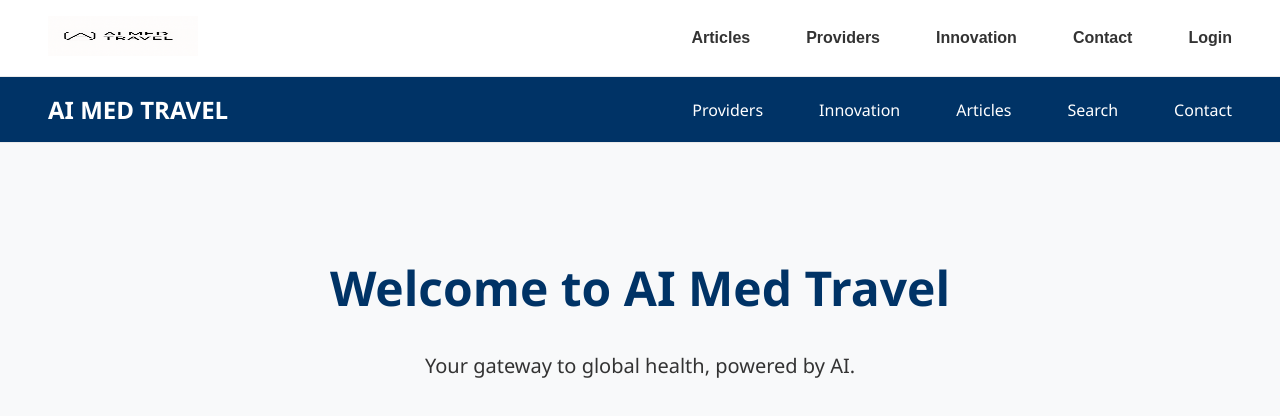
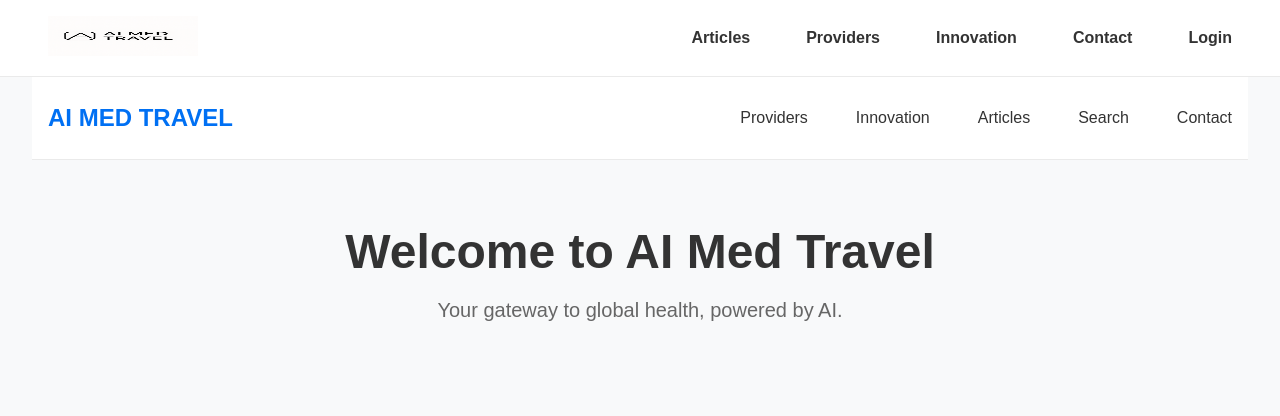
Before and after one commit to Lakewiew20000/Ai-med-travel, a Next.js app: page / in a window 1280 px wide. Shown: the top 416 px of the page. Built offline with nearby package versions, Linux system fonts and the light colour scheme.

Commit message:
Update Home.module.css

```diff
--- a/styles/Home.module.css
+++ b/styles/Home.module.css
@@ -1,49 +1,46 @@
 .container {
-  padding: 0;
-  margin: 0;
-  font-family: 'Segoe UI', Tahoma, Geneva, Verdana, sans-serif;
+  padding: 0 2rem;
 }
 
 .navbar {
   display: flex;
   justify-content: space-between;
   align-items: center;
-  background-color: #003366;
-  color: white;
-  padding: 1rem 2rem;
+  padding: 1rem 0;
+  border-bottom: 1px solid #eaeaea;
 }
 
 .logo a {
   font-size: 1.5rem;
   font-weight: bold;
-  color: white;
+  color: #0070f3;
   text-decoration: none;
 }
 
 .navLinks {
   list-style: none;
   display: flex;
-  gap: 1.5rem;
-  margin: 0;
+  gap: 1rem;
 }
 
 .navLinks li a {
-  color: white;
+  color: #333;
   text-decoration: none;
   font-weight: 500;
 }
 
 .main {
   text-align: center;
-  padding: 5rem 2rem;
+  padding: 4rem 0;
 }
 
 .title {
+  margin: 0;
   font-size: 3rem;
-  color: #003366;
+  line-height: 1.15;
 }
 
 .description {
   font-size: 1.25rem;
-  color: #333;
+  color: #666;
 }
```
